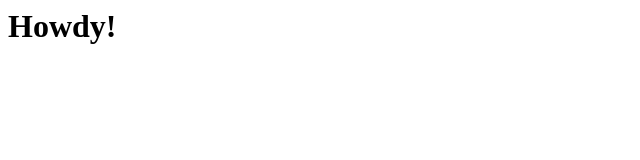
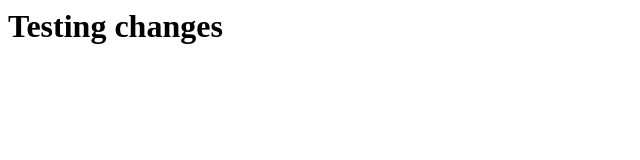
Before and after one commit to HarleyMed/dunsun.github.io, a plain HTML site: page index.html in a window 1280 px wide. Shown: the whole page, without its empty margins (0-640 px from the left). Drawn offline with Linux system fonts and the light colour scheme.

Commit message:
Update index.html

```diff
--- a/index.html
+++ b/index.html
@@ -1 +1 @@
-<h1>Howdy!</h1>
+<h1>Testing changes</h1>
```
